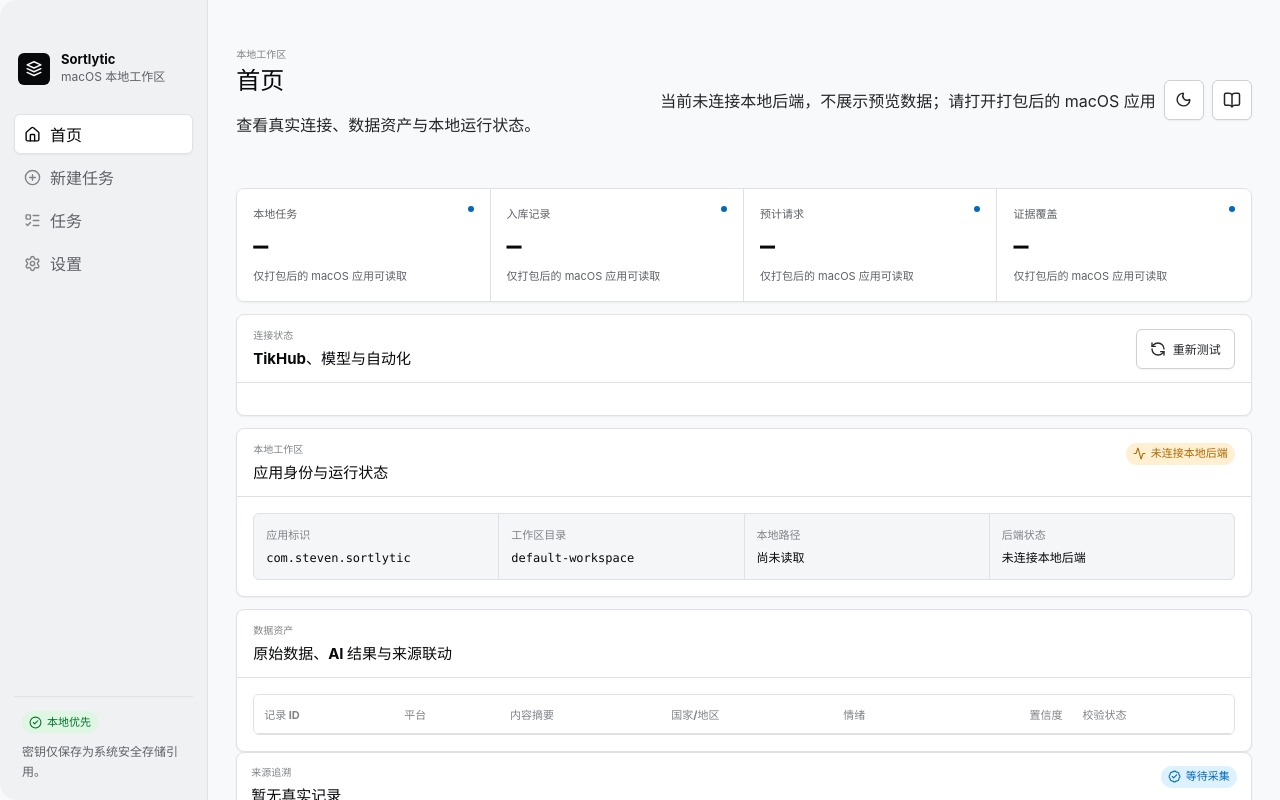
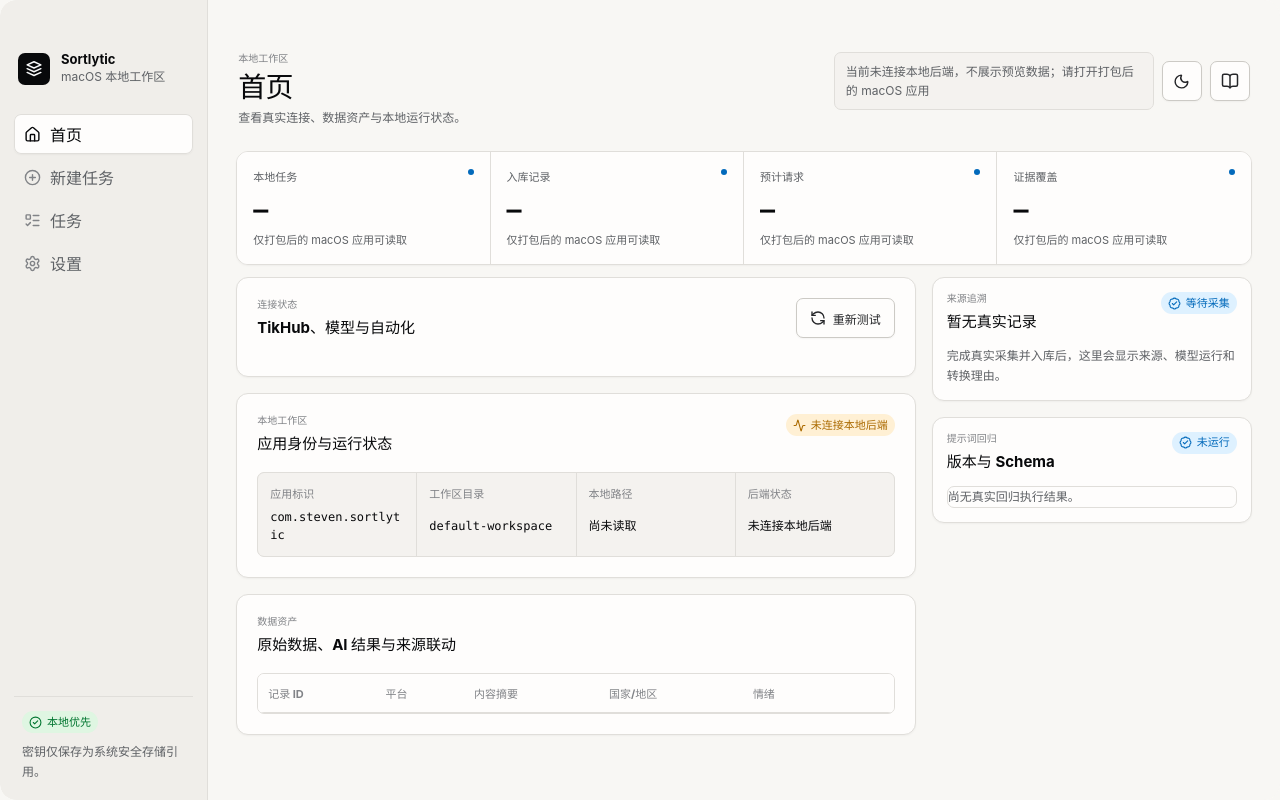
Before and after one commit to ljiulong/sortlytic, a React (Vite) app in the folder apps/macos/: page / in a window 1280 px wide. Built offline with nearby package versions, Linux system fonts and the light colour scheme.

Commit message:
style: 重建页面骨架与表面层级

```diff
--- a/apps/macos/src/App.css
+++ b/apps/macos/src/App.css
@@ -140,10 +140,11 @@
 }
 .topbar {
   justify-content: space-between;
-  gap: 20px;
-  min-height: 64px;
-  margin-bottom: 18px;
-  padding-bottom: 18px;
+  align-items: flex-start;
+  gap: 24px;
+  min-height: 76px;
+  margin-bottom: 24px;
+  padding: 4px 2px 0;
 }
 .eyebrow {
   margin: 0 0 5px;
@@ -161,9 +162,10 @@ h3 {
   text-wrap: balance;
 }
 h1 {
-  font-size: 24px;
+  font-size: 28px;
   font-weight: 650;
-  line-height: 1.2;
+  line-height: 1.15;
+  letter-spacing: -0.025em;
 }
 h2 {
   font-size: 15px;
@@ -192,7 +194,32 @@ h3 {
   align-items: center;
 }
 .topbar-actions {
+  flex-wrap: wrap;
+  justify-content: flex-end;
   gap: 8px;
+}
+.topbar-copy {
+  display: grid;
+  gap: 5px;
+  min-width: 0;
+}
+.topbar-copy .eyebrow {
+  margin-bottom: 0;
+}
+.page-description,
+.topbar-status {
+  margin: 0;
+  color: var(--text-muted);
+  font-size: 12px;
+  line-height: 1.6;
+}
+.topbar-status {
+  max-width: 320px;
+  min-height: 40px;
+  padding: 9px 11px;
+  background: var(--surface-raised);
+  border: 1px solid var(--border-subtle);
+  border-radius: var(--radius-md);
 }
 .toolbar-icon-button {
   display: grid;
@@ -292,17 +319,24 @@ button:disabled:active {
   line-height: 1;
   font-variant-numeric: tabular-nums;
 }
-.main-grid {
+.page-layout {
   display: grid;
+  gap: 16px;
+  align-items: start;
+  width: 100%;
+  min-width: 0;
+}
+.page-layout--split {
   grid-template-columns: minmax(0, 1fr) minmax(320px, 356px);
-  gap: 12px;
-  align-items: start;
 }
-.main-grid[aria-label='连接与本地设置'] { grid-template-columns: minmax(0, 1fr); }
+.page-layout--single,
+.page-layout--single .main-grid {
+  grid-template-columns: minmax(0, 1fr);
+}
 .main-column,
 .inspector {
   display: grid;
-  gap: 12px;
+  gap: 16px;
   min-width: 0;
 }
 .inspector {
@@ -311,7 +345,7 @@ button:disabled:active {
 }
 .glass-panel {
   min-width: 0;
-  padding: 16px;
+  padding: 20px;
   background: var(--surface);
   border: 1px solid var(--border-subtle);
   border-radius: var(--radius-lg);
@@ -324,13 +358,12 @@ button:disabled:active {
   justify-content: space-between;
   align-items: flex-start;
   gap: 14px;
-  margin: -16px -16px 16px;
-  padding: 14px 16px 13px;
-  border-bottom: 1px solid var(--border-subtle);
+  margin: 0 0 18px;
+  padding: 0;
 }
 .compact-panel > .section-heading {
-  margin: -14px -14px 14px;
-  padding: 13px 14px 12px;
+  margin: 0 0 14px;
+  padding: 0;
 }
 .section-heading > div,
 .topbar > div:first-child,
--- a/apps/macos/src/App.responsive.css
+++ b/apps/macos/src/App.responsive.css
@@ -3,7 +3,7 @@
     grid-template-columns: 208px minmax(0, 1fr);
   }
 
-  .main-grid {
+  .page-layout--split {
     grid-template-columns: minmax(0, 1fr) 320px;
   }
 
@@ -21,7 +21,7 @@
     padding-inline: 20px;
   }
 
-  .main-grid {
+  .page-layout--split {
     grid-template-columns: 1fr;
   }
 
@@ -77,6 +77,25 @@
 }
 
 @media (max-width: 760px) {
+  .topbar {
+    flex-wrap: wrap;
+  }
+
+  .topbar-copy {
+    flex: 1 1 280px;
+  }
+
+  .topbar-actions {
+    flex: 1 1 280px;
+  }
+
+  .topbar-status {
+    order: 3;
+    flex-basis: 100%;
+    max-width: none;
+    text-align: right;
+  }
+
   .metric-grid {
     grid-template-columns: repeat(2, minmax(0, 1fr));
   }
@@ -137,8 +156,8 @@
 
   .topbar {
     align-items: flex-start;
-    margin-bottom: 12px;
-    padding-bottom: 14px;
+    margin-bottom: 18px;
+    padding-top: 2px;
   }
 
   .topbar-actions {
@@ -150,7 +169,7 @@
   }
 
   h1 {
-    font-size: 21px;
+    font-size: 24px;
   }
 
   .glass-panel {
@@ -158,8 +177,8 @@
   }
 
   .glass-panel > .section-heading {
-    margin: -14px -14px 14px;
-    padding: 13px 14px 12px;
+    margin-bottom: 14px;
+    padding: 0;
   }
 
   .section-heading {
--- a/apps/macos/src/index.css
+++ b/apps/macos/src/index.css
@@ -9,18 +9,18 @@
   -moz-osx-font-smoothing: grayscale;
   color-scheme: light;
 
-  --canvas: oklch(0.982 0.002 260);
-  --sidebar: oklch(0.958 0.003 260);
-  --surface: oklch(1 0 0);
-  --surface-raised: oklch(0.972 0.003 260);
-  --surface-hover: oklch(0.94 0.004 260);
-  --surface-active: oklch(0.92 0.005 260);
+  --canvas: oklch(0.975 0.004 85);
+  --sidebar: oklch(0.95 0.006 85);
+  --surface: oklch(0.995 0.002 85);
+  --surface-raised: oklch(0.962 0.005 85);
+  --surface-hover: oklch(0.936 0.006 85);
+  --surface-active: oklch(0.91 0.007 85);
   --text-strong: oklch(0.14 0.004 260);
   --text: oklch(0.27 0.005 260);
   --text-muted: oklch(0.49 0.008 260);
   --text-faint: oklch(0.61 0.006 260);
-  --border-subtle: oklch(0.91 0.004 260);
-  --border: oklch(0.86 0.005 260);
+  --border-subtle: oklch(0.9 0.006 85);
+  --border: oklch(0.84 0.007 85);
   --border-strong: oklch(0.76 0.006 260);
   --primary: oklch(0.14 0.004 260);
   --primary-ink: oklch(0.985 0.002 260);
@@ -33,10 +33,10 @@
   --danger-surface: oklch(0.95 0.035 25);
   --info: oklch(0.52 0.15 251);
   --info-surface: oklch(0.95 0.035 251);
-  --shadow-panel: 0 1px 2px rgb(0 0 0 / 0.05);
+  --shadow-panel: 0 1px 2px rgb(31 28 22 / 0.04);
   --radius-sm: 4px;
-  --radius-md: 6px;
-  --radius-lg: 8px;
+  --radius-md: 7px;
+  --radius-lg: 12px;
   --radius-pill: 999px;
 }
 
@@ -45,18 +45,18 @@
   background: transparent;
   color-scheme: dark;
 
-  --canvas: oklch(0.115 0.004 260);
-  --sidebar: oklch(0.14 0.004 260);
-  --surface: oklch(0.165 0.004 260);
-  --surface-raised: oklch(0.19 0.004 260);
-  --surface-hover: oklch(0.225 0.005 260);
-  --surface-active: oklch(0.255 0.005 260);
+  --canvas: oklch(0.125 0.004 85);
+  --sidebar: oklch(0.15 0.005 85);
+  --surface: oklch(0.175 0.005 85);
+  --surface-raised: oklch(0.205 0.006 85);
+  --surface-hover: oklch(0.235 0.006 85);
+  --surface-active: oklch(0.265 0.007 85);
   --text-strong: oklch(0.94 0.003 260);
   --text: oklch(0.84 0.004 260);
   --text-muted: oklch(0.65 0.008 260);
   --text-faint: oklch(0.53 0.008 260);
-  --border-subtle: oklch(0.225 0.005 260);
-  --border: oklch(0.27 0.006 260);
+  --border-subtle: oklch(0.235 0.006 85);
+  --border: oklch(0.285 0.007 85);
   --border-strong: oklch(0.36 0.007 260);
   --primary: oklch(0.94 0.003 260);
   --primary-ink: oklch(0.14 0.004 260);
```
